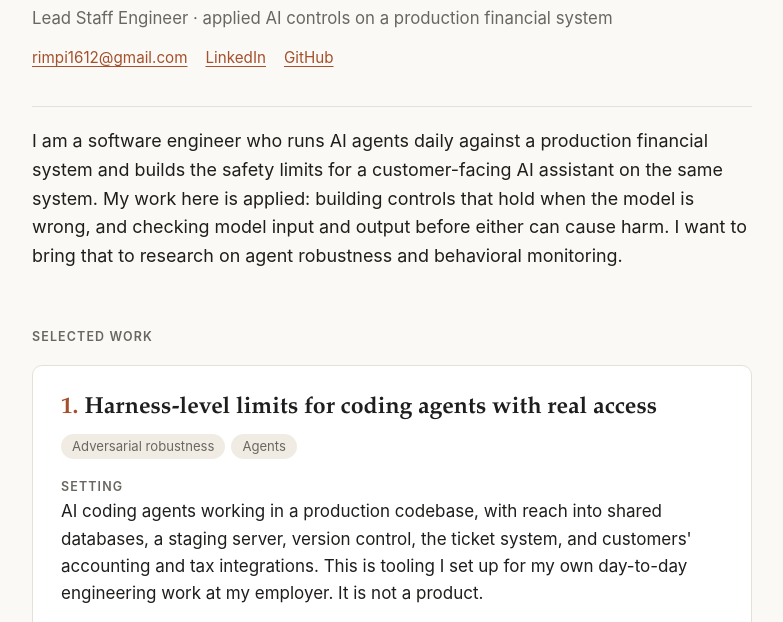
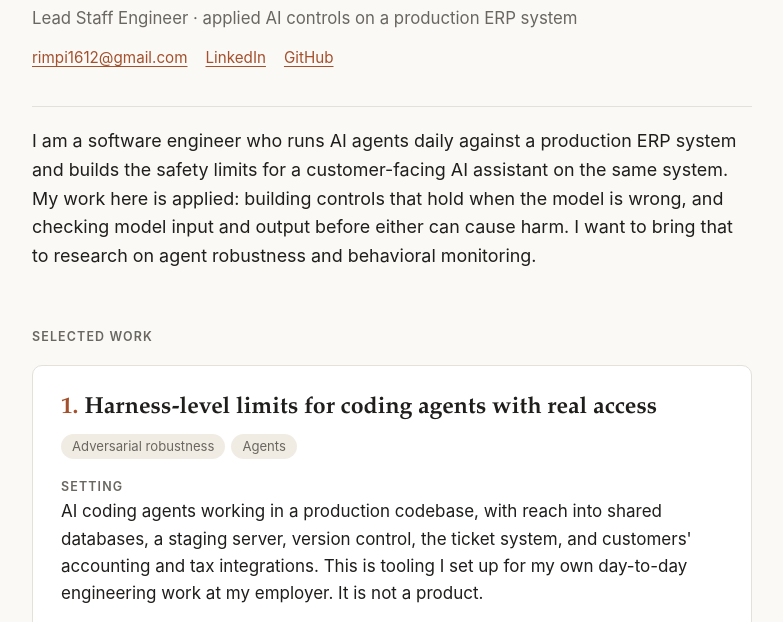
Before and after one commit to rimpi1612/rimpi1612.github.io, a plain HTML site: page index.html in a window 1280 px wide. Shown: the part 111-733 px from the top of the page, without its empty margins (248-1031 px from the left). Drawn offline with Linux system fonts and the light colour scheme.

Commit message:
Add files via upload

```diff
--- a/index.html
+++ b/index.html
@@ -4,7 +4,7 @@
 <meta charset="utf-8">
 <meta name="viewport" content="width=device-width, initial-scale=1">
 <title>Syeda Rezwana Hasan | Selected Work</title>
-<meta name="description" content="Selected work on agent robustness and behavioral monitoring from a software engineer running AI agents against a production financial system.">
+<meta name="description" content="Selected work on agent robustness and behavioral monitoring from a software engineer running AI agents against a production ERP system.">
 <style>
   :root {
     --bg: #faf9f6;
@@ -130,14 +130,14 @@
 
   <header>
     <h1>Syeda Rezwana Hasan</h1>
-    <p class="role">Lead Staff Engineer &middot; applied AI controls on a production financial system</p>
+    <p class="role">Lead Staff Engineer &middot; applied AI controls on a production ERP system</p>
     <ul class="links">
       <li><a href="mailto:rimpi1612@gmail.com">rimpi1612@gmail.com</a></li>
       <li><a href="https://www.linkedin.com/in/syeda-rezwana-hasan">LinkedIn</a></li>
       <li><a href="https://github.com/rimpi1612">GitHub</a></li>
     </ul>
     <p class="intro">
-      I am a software engineer who runs AI agents daily against a production financial system and
+      I am a software engineer who runs AI agents daily against a production ERP system and
       builds the safety limits for a customer-facing AI assistant on the same system. My work here
       is applied: building controls that hold when the model is wrong, and checking model input and
       output before either can cause harm. I want to bring that to research on agent robustness and
@@ -238,7 +238,7 @@
   </article>
 
   <article>
-    <h2><span class="num">4.</span>Deterministic checks on an LLM that proposes financial records</h2>
+    <h2><span class="num">4.</span>Deterministic checks on an LLM that proposes accounting records</h2>
     <ul class="chips"><li>Behavioral monitoring</li><li>AI control</li></ul>
     <dl>
       <dt class="label">Setting</dt>
```
